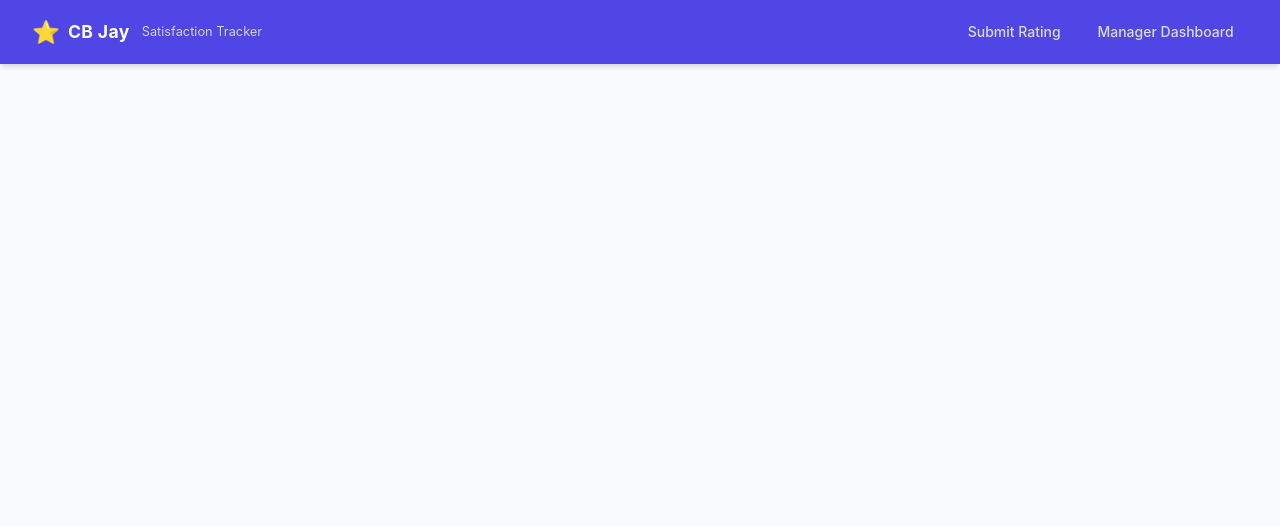
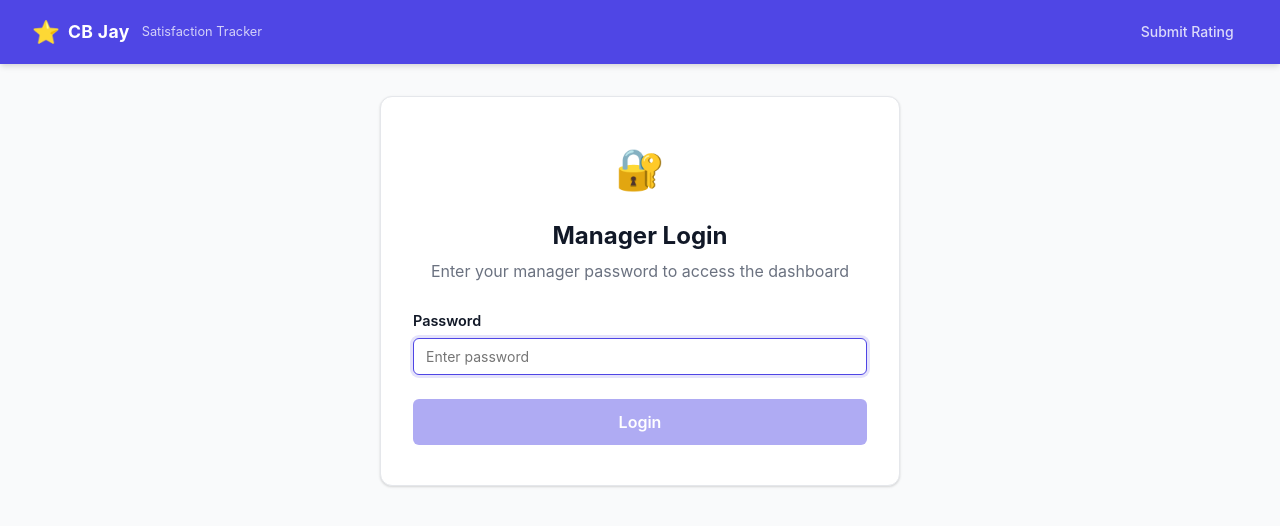
Before and after one commit to lkirwan/CB_jay, a React (Vite) app in the folder satisfaction-app/: page /login in a window 1280 px wide. Shown: the top 526 px of the page. Built offline with nearby package versions, Linux system fonts and the light colour scheme.

Commit message:
lockdown mgr section

```diff
--- a/satisfaction-app/src/App.css
+++ b/satisfaction-app/src/App.css
@@ -259,6 +259,24 @@
 .status-tab:hover { border-color: var(--primary); color: var(--primary); }
 .status-tab--active { background: var(--primary); border-color: var(--primary); color: #fff; }
 
+/* Login card */
+.login-card { text-align: center; padding: 2.5rem 2rem; max-width: 400px; }
+.login-icon { font-size: 2.5rem; margin-bottom: 1rem; }
+.login-card .card-title { margin-bottom: 0.25rem; }
+.login-card .rating-form { text-align: left; margin-top: 1.5rem; }
+
+/* Header logout button */
+.header-logout-btn {
+  background: rgba(255,255,255,.15);
+  color: #fff;
+  border-color: rgba(255,255,255,.4);
+  margin-left: 0.25rem;
+}
+.header-logout-btn:hover:not(:disabled) {
+  background: rgba(255,255,255,.28);
+  border-color: rgba(255,255,255,.7);
+}
+
 /* No offerings dialog */
 .no-offerings-card {
   text-align: center;
--- a/satisfaction-app/src/App.jsx
+++ b/satisfaction-app/src/App.jsx
@@ -1,21 +1,34 @@
 import { BrowserRouter, Routes, Route } from 'react-router-dom';
+import { AuthProvider } from './context/AuthContext';
 import Header from './components/Header';
+import ProtectedRoute from './components/ProtectedRoute';
 import ClientPage from './pages/ClientPage';
 import DashboardPage from './pages/DashboardPage';
+import ManagerLoginPage from './pages/ManagerLoginPage';
 import './App.css';
 
 export default function App() {
   return (
+    <AuthProvider>
       <BrowserRouter>
         <div className="app-wrapper">
           <Header />
           <main className="app-main">
             <Routes>
               <Route path="/" element={<ClientPage />} />
-            <Route path="/dashboard" element={<DashboardPage />} />
+              <Route path="/login" element={<ManagerLoginPage />} />
+              <Route
+                path="/dashboard"
+                element={
+                  <ProtectedRoute>
+                    <DashboardPage />
+                  </ProtectedRoute>
+                }
+              />
             </Routes>
           </main>
         </div>
       </BrowserRouter>
+    </AuthProvider>
   );
 }
--- a/satisfaction-app/src/components/Header.jsx
+++ b/satisfaction-app/src/components/Header.jsx
@@ -1,6 +1,15 @@
-import { NavLink } from 'react-router-dom';
+import { NavLink, useNavigate } from 'react-router-dom';
+import { useAuth } from '../context/AuthContext';
 
 export default function Header() {
+  const { isAuthenticated, logout } = useAuth();
+  const navigate = useNavigate();
+
+  function handleLogout() {
+    logout();
+    navigate('/');
+  }
+
   return (
     <header className="app-header">
       <div className="header-brand">
@@ -12,9 +21,16 @@ export default function Header() {
         <NavLink to="/" end className={({ isActive }) => (isActive ? 'nav-link active' : 'nav-link')}>
           Submit Rating
         </NavLink>
-        <NavLink to="/dashboard" className={({ isActive }) => (isActive ? 'nav-link active' : 'nav-link')}>
-          Manager Dashboard
-        </NavLink>
+        {isAuthenticated ? (
+          <>
+            <NavLink to="/dashboard" className={({ isActive }) => (isActive ? 'nav-link active' : 'nav-link')}>
+              Manager Dashboard
+            </NavLink>
+            <button className="btn btn-sm header-logout-btn" onClick={handleLogout}>
+              Logout
+            </button>
+          </>
+        ) : null}
       </nav>
     </header>
   );
--- /dev/null
+++ b/satisfaction-app/src/components/ProtectedRoute.jsx
@@ -0,0 +1,13 @@
+import { Navigate, useLocation } from 'react-router-dom';
+import { useAuth } from '../context/AuthContext';
+
+export default function ProtectedRoute({ children }) {
+  const { isAuthenticated } = useAuth();
+  const location = useLocation();
+
+  if (!isAuthenticated) {
+    return <Navigate to="/login" state={{ from: location }} replace />;
+  }
+
+  return children;
+}
--- /dev/null
+++ b/satisfaction-app/src/context/AuthContext.jsx
@@ -0,0 +1,38 @@
+import { createContext, useContext, useState, useCallback } from 'react';
+
+const SESSION_KEY = 'cb_jay_manager_auth';
+const MANAGER_PASSWORD = import.meta.env.VITE_MANAGER_PASSWORD ?? 'manager';
+
+const AuthContext = createContext(null);
+
+export function AuthProvider({ children }) {
+  const [isAuthenticated, setIsAuthenticated] = useState(
+    () => sessionStorage.getItem(SESSION_KEY) === '1'
+  );
+
+  const login = useCallback((password) => {
+    if (password === MANAGER_PASSWORD) {
+      sessionStorage.setItem(SESSION_KEY, '1');
+      setIsAuthenticated(true);
+      return true;
+    }
+    return false;
+  }, []);
+
+  const logout = useCallback(() => {
+    sessionStorage.removeItem(SESSION_KEY);
+    setIsAuthenticated(false);
+  }, []);
+
+  return (
+    <AuthContext.Provider value={{ isAuthenticated, login, logout }}>
+      {children}
+    </AuthContext.Provider>
+  );
+}
+
+export function useAuth() {
+  const ctx = useContext(AuthContext);
+  if (!ctx) throw new Error('useAuth must be used inside AuthProvider');
+  return ctx;
+}
--- a/satisfaction-app/src/pages/ClientPage.jsx
+++ b/satisfaction-app/src/pages/ClientPage.jsx
@@ -30,7 +30,7 @@ export default function ClientPage() {
           <p className="no-offerings-sub">
             Please check back later, or contact your manager to set up offerings.
           </p>
-          <Link to="/dashboard" className="btn btn-outline no-offerings-link">
+          <Link to="/login" className="btn btn-outline no-offerings-link">
             Manager Login →
           </Link>
         </div>
--- /dev/null
+++ b/satisfaction-app/src/pages/ManagerLoginPage.jsx
@@ -0,0 +1,70 @@
+import { useState } from 'react';
+import { useNavigate, useLocation } from 'react-router-dom';
+import { useAuth } from '../context/AuthContext';
+
+export default function ManagerLoginPage() {
+  const { login } = useAuth();
+  const navigate = useNavigate();
+  const location = useLocation();
+  const from = location.state?.from?.pathname ?? '/dashboard';
+
+  const [password, setPassword] = useState('');
+  const [error, setError] = useState('');
+  const [loading, setLoading] = useState(false);
+
+  function handleSubmit(e) {
+    e.preventDefault();
+    setError('');
+    setLoading(true);
+
+    // Small artificial delay to deter brute-force
+    setTimeout(() => {
+      const ok = login(password);
+      setLoading(false);
+      if (ok) {
+        navigate(from, { replace: true });
+      } else {
+        setError('Incorrect password. Please try again.');
+        setPassword('');
+      }
+    }, 400);
+  }
+
+  return (
+    <div className="page-center">
+      <div className="card login-card">
+        <div className="login-icon">🔐</div>
+        <h2 className="card-title">Manager Login</h2>
+        <p className="card-subtitle">Enter your manager password to access the dashboard</p>
+
+        <form onSubmit={handleSubmit} className="rating-form">
+          <div className="form-group">
+            <label className="form-label" htmlFor="manager-password">
+              Password
+            </label>
+            <input
+              id="manager-password"
+              className="form-input"
+              type="password"
+              placeholder="Enter password"
+              value={password}
+              onChange={(e) => setPassword(e.target.value)}
+              autoFocus
+              autoComplete="current-password"
+            />
+          </div>
+
+          {error && <p className="form-error">{error}</p>}
+
+          <button
+            type="submit"
+            className="btn btn-primary btn-full"
+            disabled={!password || loading}
+          >
+            {loading ? 'Checking…' : 'Login'}
+          </button>
+        </form>
+      </div>
+    </div>
+  );
+}
```
Also changed, not shown: 1 other file (tests, documents, lock files or other folders). Lines whose indentation alone changed are shown as unchanged.
